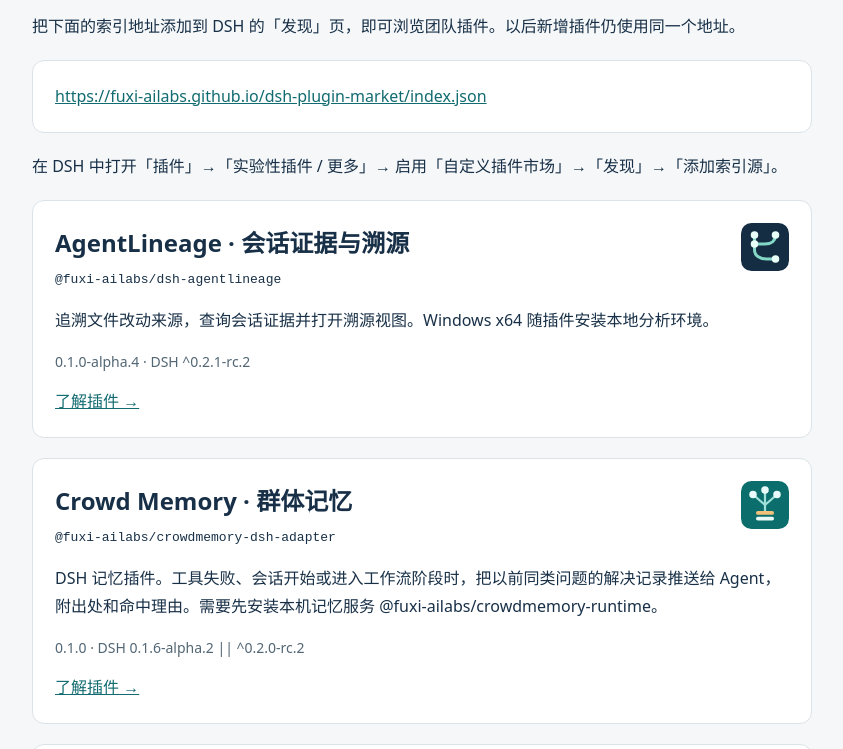
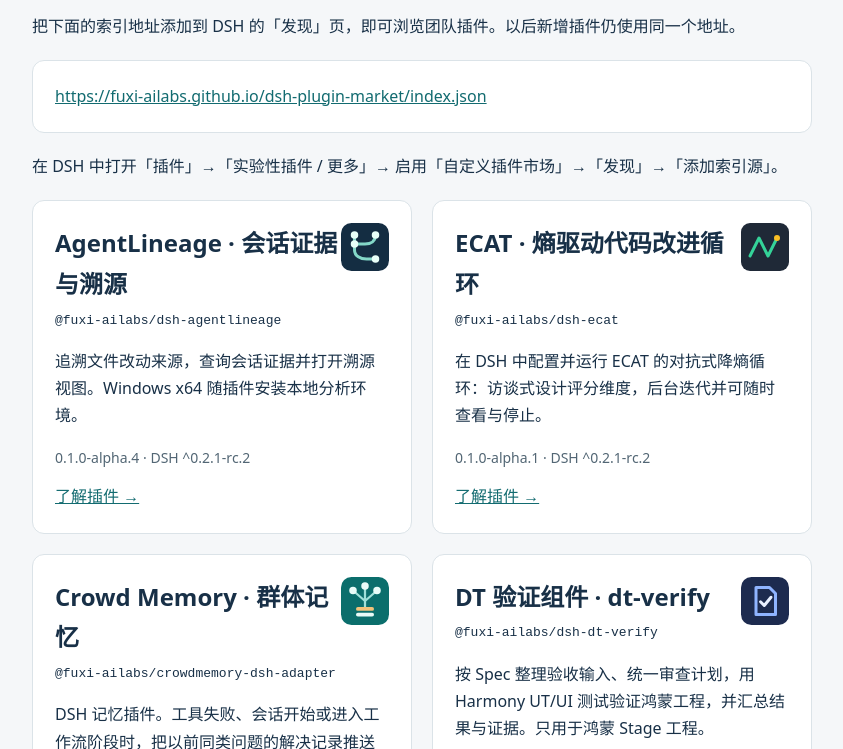
Before and after one commit to cht3722/dsh-plugin-market, a website: page public/index.html in a window 1280 px wide. Shown: the part 203-952 px from the top of the page, without its empty margins (218-1061 px from the left). Drawn offline with Linux system fonts and the light colour scheme.

Commit message:
style: use responsive two-column plugin cards on homepage (#16)

```diff
--- a/public/index.html
+++ b/public/index.html
@@ -6,9 +6,14 @@
 <style>
   :root{font-family:system-ui,sans-serif;color:#183047;background:#f5f7f9;line-height:1.7}
   main{max-width:780px;margin:64px auto;padding:0 24px}h1{line-height:1.2}a{color:#126b70}
-  .url,article{background:white;border:1px solid #dbe3e8;border-radius:12px;padding:22px;margin:20px 0}
+  .url,article{background:white;border:1px solid #dbe3e8;border-radius:12px;padding:22px}
+  .url{margin:20px 0}
+  #plugins{columns:2;column-gap:20px;margin-top:20px}
+  #plugins>p{column-span:all}
+  #plugins article{display:flow-root;box-sizing:border-box;break-inside:avoid;margin:0 0 20px;overflow-wrap:anywhere}
   .url{overflow-wrap:anywhere}article img{width:48px;height:48px;float:right}h2{margin:0}
   .note{color:#526674;font-size:14px}code{overflow-wrap:anywhere}footer{margin-top:32px}
+  @media(max-width:640px){#plugins{columns:1}}
 </style>
 <main>
   <p>FUXI AI LABS</p>
```
